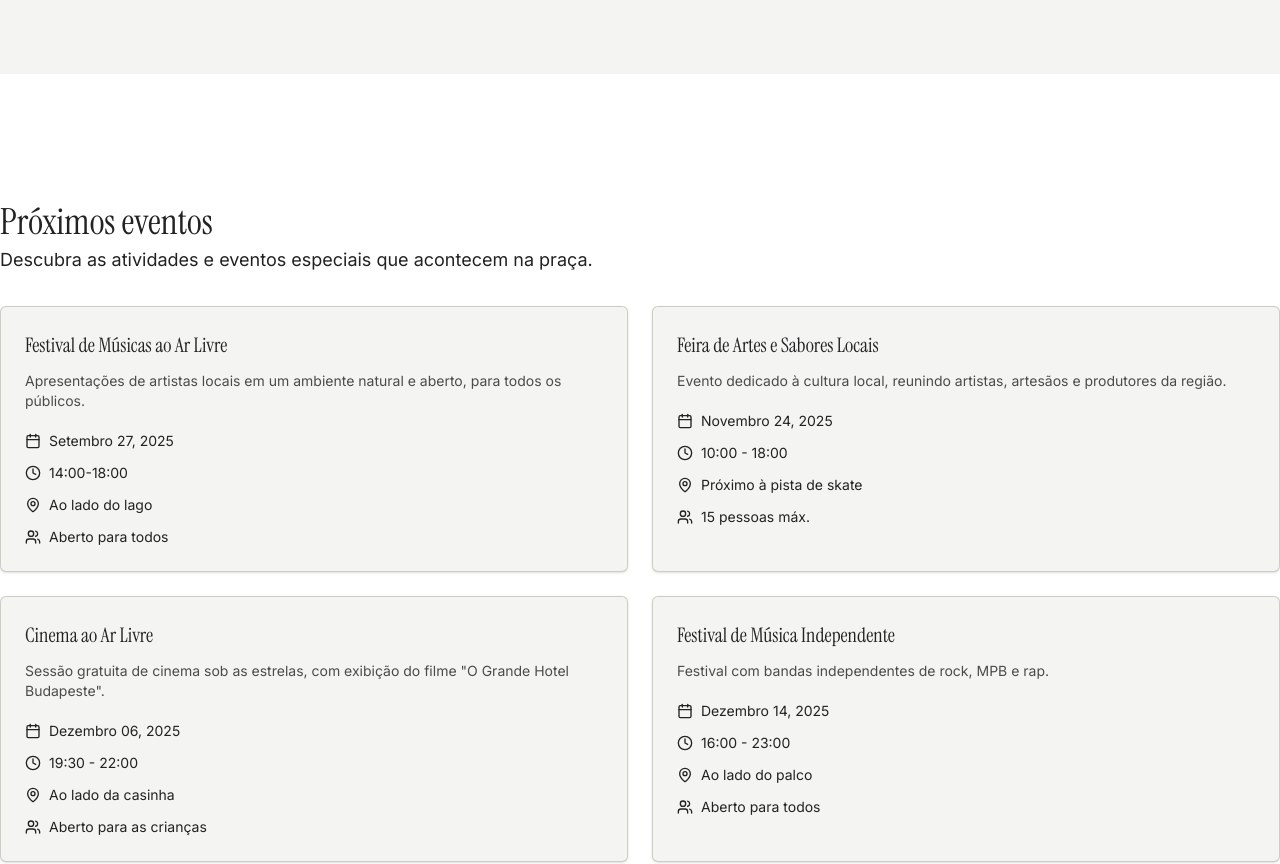
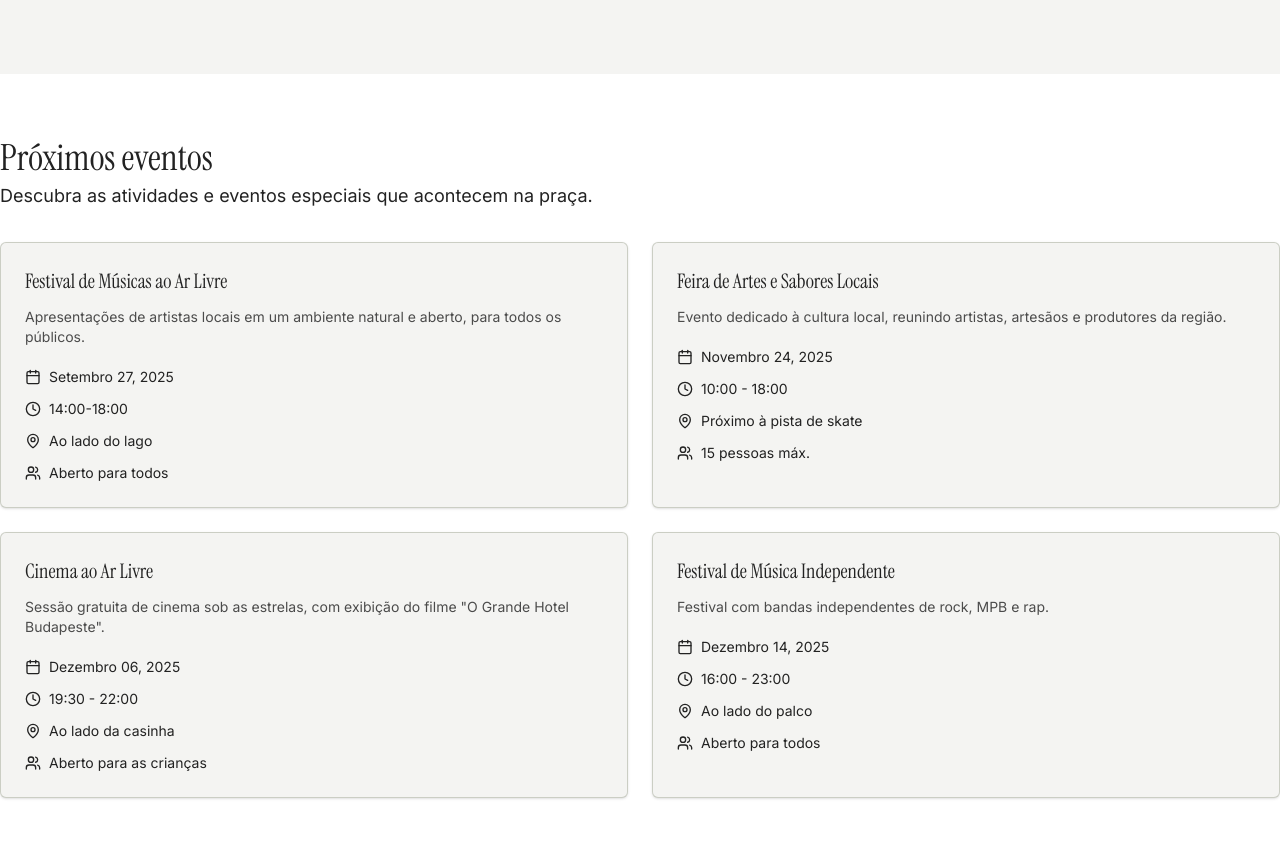
Before and after one commit to viniciuseugenio/praca-sergio-pacheco, a React (Vite) app: page / in a window 1280 px wide. Shown: the part 2700-3564 px from the top of the page. Built offline with nearby package versions, Linux system fonts and the light colour scheme.

Commit message:
style(incoming-events): decrease margin top

```diff
--- a/src/components/IncomingEvents.tsx
+++ b/src/components/IncomingEvents.tsx
@@ -42,7 +42,7 @@ const IncomingEvents: React.FC = () => {
   ];
 
   return (
-    <SectionContainer className="mt-32 mb-32">
+    <SectionContainer className="mt-16">
       <SectionTitle
         title="Próximos eventos"
         description="Descubra as atividades e eventos especiais que acontecem na praça."
```
